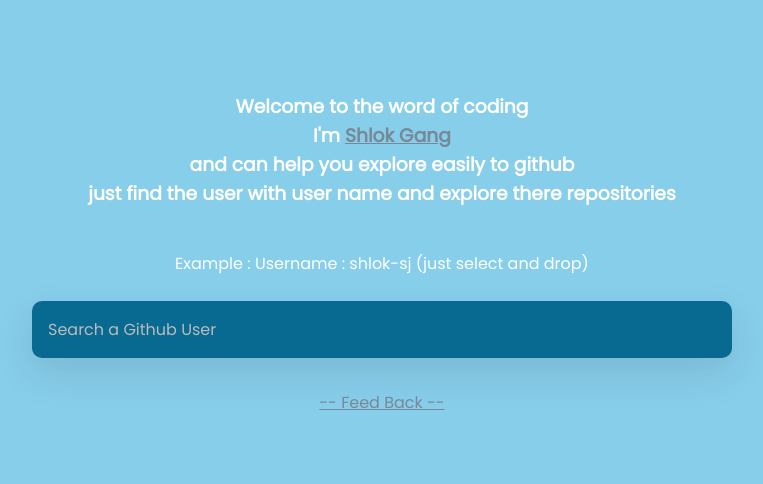
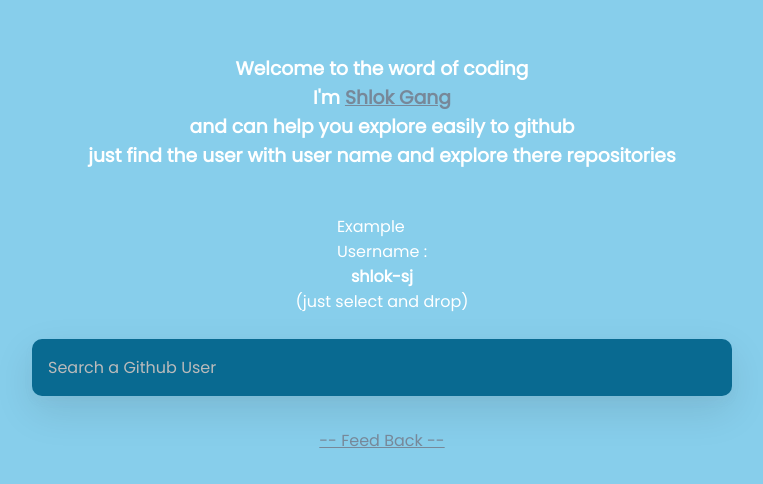
Before and after one commit to Shlok-sj/gitwithease, a plain HTML site: page index.html in a window 1280 px wide. Shown: the part 156-640 px from the top of the page, without its empty margins (258-1021 px from the left). Drawn offline with nearby package versions, Linux system fonts and the light colour scheme.

Commit message:
Update index.html

```diff
--- a/index.html
+++ b/index.html
@@ -8,7 +8,7 @@
   </head>
   <body>
     <h3 align =center>Welcome to the word of coding <br> I'm <a href="https://jainshlok.netlify.app/" target="_blank">Shlok Gang</a> <br> and can help you explore easily to github <br>
-       just find the user with user name and explore there repositories</h3><br>Example : Username : shlok-sj (just select and drop)<br><br>
+       just find the user with user name and explore there repositories</h3><br>Example<br>Username : <b>shlok-sj</b> (just select and drop)<br><br>
     <form class="user-form" id="form">
       <input type="text" id="search" placeholder="Search a Github User">
     </form>
```
